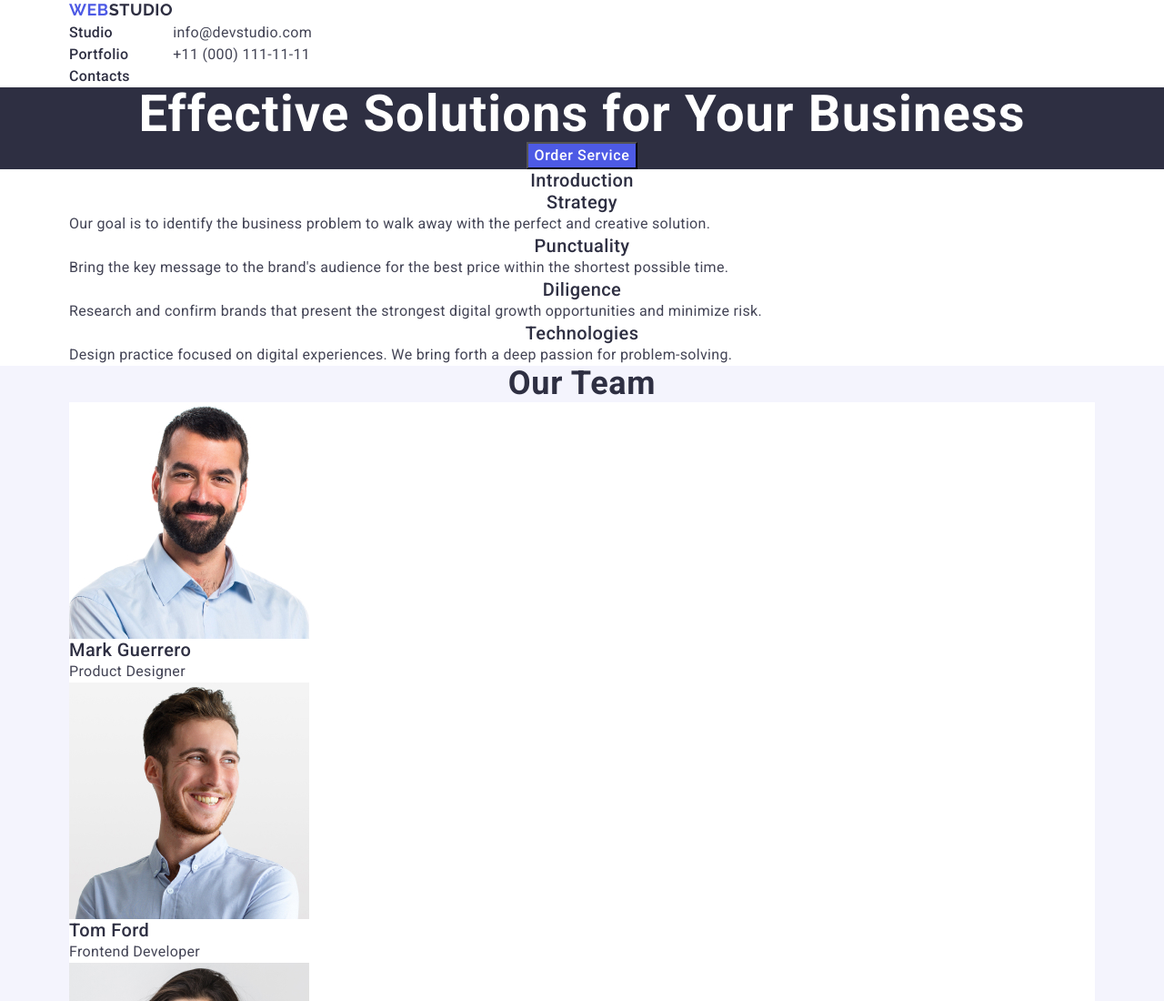
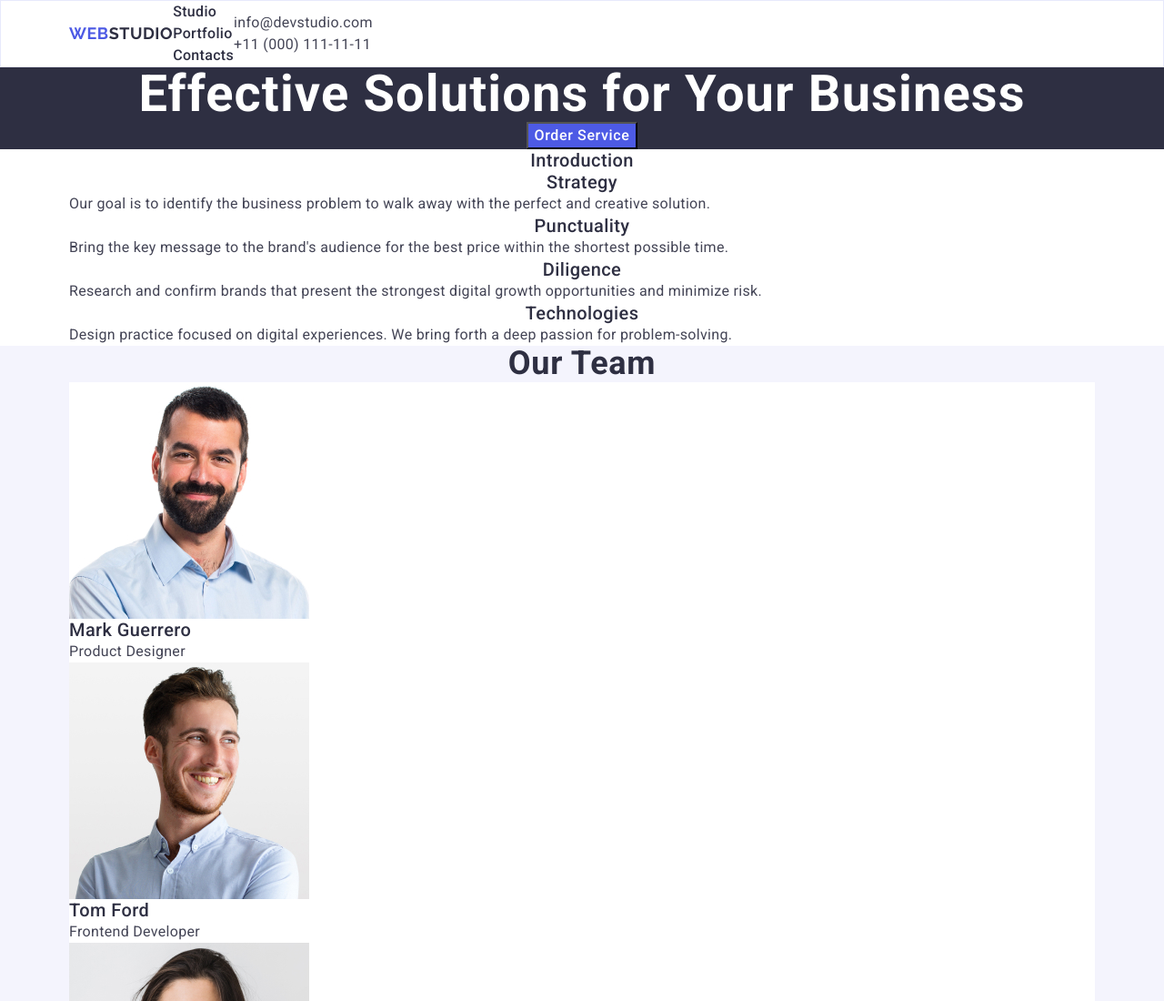
Before and after one commit to sofiiapachkovska/goit-markup-hw-06, a plain HTML site: page index.html in a window 1280 px wide. Shown: the top 1100 px of the page at 91% size. Drawn offline with nearby package versions, Linux system fonts and the light colour scheme.

Commit message:
fix header

```diff
--- a/css/styles.css
+++ b/css/styles.css
@@ -52,6 +52,11 @@ p {
     align-items: center;
 }
 
+header {
+    color: #FFFFFF;
+    border-bottom: 1px solid #E7E9FC;
+}
+
 header .logo-web {
     color: #4D5AE5;
     font-family: 'Raleway', sans-serif;
@@ -60,6 +65,10 @@ header .logo-web {
     line-height: 1.17;
     letter-spacing: 0.03em;
     text-transform: uppercase;
+}
+
+.header-box {
+    border: 1px solid #E7E9FC;
 }
 
 header .logo-studio {
@@ -73,6 +82,11 @@ header .logo-studio {
 
 address {
     font-style: normal;
+}
+
+.navigation {
+    display: flex;
+    align-items: center;
 }
 
 .navigation .studio-link {
```
